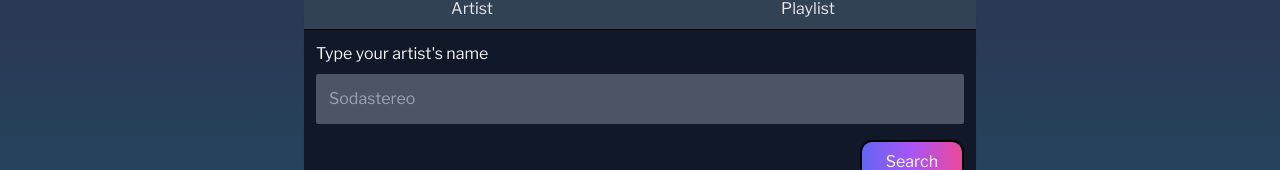
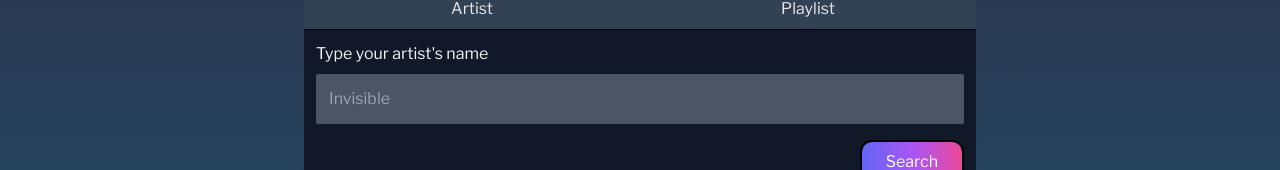
Before and after one commit to titong0/riffify, a Next.js app: page / in a window 1280 px wide. Shown: the part 205-375 px from the top of the page. Built offline with nearby package versions, Linux system fonts and the light colour scheme; what tailwindcss-radix would draw is missing.

Commit message:
was it this?

```diff
--- a/components/Search.tsx
+++ b/components/Search.tsx
@@ -50,6 +50,8 @@ const PLACEHOLDER_POSSIBILITIES = [
   "Almendra",
   "Sodastereo",
   "Andre 3000",
+  "Invisible",
+  "Serú Girán",
 ];
 const InputBar = () => {
   const Router = useRouter();
@@ -67,7 +69,7 @@ const InputBar = () => {
             const artist = new FormData(e.target as HTMLFormElement).get(
               "artist"
             );
-            Router.push(`search/${artist!}`);
+            Router.push(`search/${encodeURIComponent(artist as string)}`);
           }}
         >
           <div>
--- a/pages/search/[artist].tsx
+++ b/pages/search/[artist].tsx
@@ -66,7 +66,6 @@ export const getServerSideProps: GetServerSideProps<{
   results: ArtistSearchReturn;
   artist: string;
 }> = async (ctx) => {
-  console.log("ctx.req", JSON.stringify(ctx.req, null, 2));
   const parsedQuery = z.string().min(1).safeParse(ctx.params!.artist);
   if (!parsedQuery.success) return { notFound: true };
 
```
